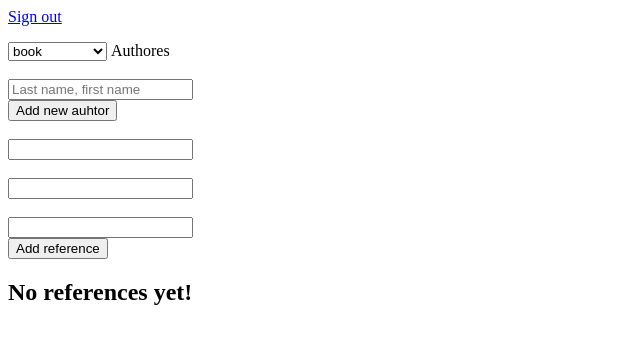
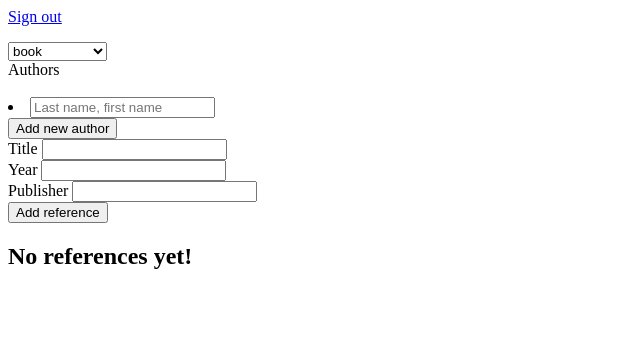
Before and after one commit to ThePushIT/PushBib, a Flask app: template src/templates/references.html in a window 1280 px wide. Shown: the top 344 px of the page, without its empty margins (0-640 px from the left). Run offline with Flask 3, Linux system fonts and the light colour scheme; the template is opened without the code that fills it: values that come from a table or form of the project are taken from there, others are empty.

Commit message:
Fix adding multiple authors

```diff
--- a/src/controllers/references_controller.py
+++ b/src/controllers/references_controller.py
@@ -48,25 +48,6 @@ def show_references():
     if user_id == 0:
         return redirect('/')
 
-   # bookForm = BookForm()
-   # articleForm = ArticleForm()
-   # inproceedingForm = InproceedingForm()
-
-   # if addNewReferenceForm.validate_on_submit():
-    #    ref_type = addNewReferenceForm.type.data
-    #    authors = addNewReferenceForm.authors.entries
-     #   author_list = []
-      #  for author in authors:
-       #     author_list.append(author)
-
-        #title = addNewReferenceForm.title.data
-        #year = addNewReferenceForm.year.data
-
-        #if ref_type == 'book':
-         #   publisher = addNewReferenceForm.publisher.data
-          #  if len(publisher) == 0:
-           #     print('publisher on none')
-
     books = reference_service.get_book_references(user_id)
     articles = reference_service.get_article_references(user_id)
     inproceedings = reference_service.get_inproceeding_references(user_id)
@@ -81,20 +62,16 @@ def add_book():
 
     print('tultiin bookin post metodin controllointiin')
     user_id = user_service.get_id()
-    #user_service.check_csrf(request.form["csrf_token"])
+    user_service.check_csrf(request.form["csrf_token"])
 
-    # TODO
-    # csrf token toimimaan
-    # authorien hakeminen toimimaan
+    authors = []
 
-    bookForm = BookForm()
+    f = request.form
+    for key in f.keys():
+        if 'author' in key:
+            authors.append(f.getlist(key)[0])
 
-    if bookForm.validate_on_submit():
-        print('bookissa validate on submittissa')
-        authors = bookForm.authors_book.entries
-        print(authors)
-
-    authors = request.form.get('authors_book')
+    print(authors)
     title = request.form.get('title')
     year = request.form.get('year')
     publisher = request.form.get('publisher')
@@ -107,9 +84,15 @@ def add_book():
 @ref_controller.route('/references/article/', methods=['POST'])
 def add_article():
     user_id = user_service.get_id()
-    #user_service.check_csrf(request.form["csrf_token"])
+    user_service.check_csrf(request.form["csrf_token"])
 
-    authors = request.form.get('authors_article')
+    authors = []
+
+    f = request.form
+    for key in f.keys():
+        if 'author' in key:
+            authors.append(f.get(key))
+
     title = request.form.get('title')
     journal = request.form.get('journal')
     year = request.form.get('year')
@@ -125,9 +108,14 @@ def add_article():
 @ref_controller.route('/references/inproceeding/', methods=['POST'])
 def add_inproceeding():
     user_id = user_service.get_id()
-    #user_service.check_csrf(request.form["csrf_token"])
+    user_service.check_csrf(request.form["csrf_token"])
 
-    authors = request.form.get('authors_inproceeding')
+    authors = []
+    f = request.form
+    for key in f.keys():
+        if 'author' in key:
+            authors.append(f.getlist(key)[0])
+
     title = request.form.get('title')
     year = request.form.get('year')
     booktitle = request.form.get('booktitle')
--- a/src/templates/references.html
+++ b/src/templates/references.html
@@ -3,8 +3,13 @@
 
 
   let handleAddAuthorField = function (e) {
-    clickedFrom = e.target.id
-    let allAuthorsFieldWrapper = document.getElementById('authors'.concat('_', clickedFrom));
+    regex = '^(.*?)\-'
+    console.log(e.target.id)
+    clickedFrom = e.target.id.match(regex)[1]
+    console.log(clickedFrom)
+    let allAuthorsFieldWrapper = document.getElementById(clickedFrom.concat('_authors_container'));
+      e.preventDefault()
+      console.log(allAuthorsFieldWrapper)
           let allAuthorsField = allAuthorsFieldWrapper.getElementsByTagName('input');
           if(allAuthorsField.length > 5) {
               alert('You can  have only six authors name');
@@ -16,7 +21,7 @@
           }
           let newFieldName = `authors-${Math.max(...authorInputIds) + 1}`;
           allAuthorsFieldWrapper.insertAdjacentHTML('beforeend',`
-          <li><label for="${newFieldName}">Author Name</label> <input id="${newFieldName}" name="${newFieldName}" type="text" value=""></li>
+          <li><input id="${newFieldName}" name="${newFieldName}" type="text" placeholder = "Last name, first name"></li>
           `);
 
   }
@@ -74,156 +79,28 @@ Your references
 
 
 <form method = 'POST' action = '/references/book/' id = 'book_form', style="display: inline;">
- <!--
-  jotenkin csrf token tähän mukaan
- -->
-  <label for = 'authors'>Authores</label><br>
+ <br>
+  <label for = 'authors'>Authors</label><br>
   <div id = 'book_authors_container'><br>
-    <input type = 'text', id = 'author-0' name = 'author-0' placeholder="Last name, first name"><br>
-    <button id = 'book-add-author-field' class = 'add-author-field'>Add new auhtor</button><br>
+    <li><input type = 'text', id = 'author-0' name = 'author-0' placeholder="Last name, first name" required><br></li>
   </div>
-  <label for = 'title'></label><br>
-  <input type = 'text', id = 'title' name = 'title'><br>
-  <label for = 'year'></label><br>
-  <input type = 'text', id = 'year', name = 'year'><br>
-  <label for = 'publisher'></label><br>
-  <input type = 'text' id = 'publisher', name = 'publisher'><br>
-
+  <button id = 'book-add-author-field' class = 'add-author-field'>Add new author</button><br>
+  <label for = 'title'>Title</label>
+  <input type = 'text', id = 'title' name = 'title' required><br>
+  <label for = 'year'>Year</label>
+  <input type = 'text', id = 'year', name = 'year' required><br>
+  <label for = 'publisher'>Publisher</label>
+  <input type = 'text' id = 'publisher', name = 'publisher' required><br>
+  <input type="hidden" name="csrf_token" value="{{ session.csrf_token }}">
 <button id = 'submit-form' type="submit">Add reference</button>
 </form>
 
-
-<!--
-<form method = 'POST' action = '/references/book/' id = 'book_form', style="display: inline;">
-  {{ book_form.csrf_token }}
-  <br>
-  {{ book_form.authors_book.label }}
-  {{ book_form.authors_book() }}
-  <button id = 'book' class = 'add-author-field' type="submit">Add new author</button>
-  <br>
-  {{book_form.title.label}}
-  {{ book_form.title() }}
-  <br>
-  {{book_form.year.label}}
-  {{ book_form.year() }}
-
-  <br>
-  {{book_form.publisher.label}}
-  {{book_form.publisher()}}
-  <br>
-
-<button id = 'submit-form' type="submit">Add reference</button>
-
-</form>
-
-<form method = 'POST' action = '/references/article/' id = 'article_form' style = 'display:none'>
-
-  {{ article_form.csrf_token }}
-  <br>
-  {{ article_form.authors_article.label }}
-  {{ article_form.authors_article() }}
-  <button id = 'article' class = 'add-author-field' type = 'submit'>Add new author</button>
-  <br>
-  {{article_form.title.label}}
-  {{ article_form.title() }}
-  <br>
-  {{article_form.year.label}}
-  {{ article_form.year() }}
-  <br>
-  {{article_form.journal.label}}
-  {{article_form.journal()}}
-  <br>
-  {{article_form.volume.label}}
-  {{article_form.volume()}}
-  <br>
-  {{article_form.pages.label}}
-  {{article_form.pages()}}
-  <br>
-
-  <button id = 'submit-form' type="submit">Add reference</button>
-</form>
-
-<form method = 'POST' action = 'references/inproceeding/' id = 'inproceeding_form' style = 'display: none;'>
-
-  {{ inproceeding_form.csrf_token }}
-  <br>
-  {{ inproceeding_form.authors_inproceeding.label }}
-  {{ inproceeding_form.authors_inproceeding() }}
-  <button id = 'inproceeding' class = 'add-author-field' type="submit">Add new author</button>
-  <br>
-  {{inproceeding_form.title.label}}
-  {{ inproceeding_form.title() }}
-  <br>
-  {{inproceeding_form.year.label}}
-  {{ inproceeding_form.year() }}
-  <br>
-  {{inproceeding_form.booktitle.label}}
-  {{inproceeding_form.booktitle()}}
-  <br>
-
-  <button id = 'submit-form' type="submit">Add reference</button>
-</form>
-
-
-
--->
-<!-- templates/index.html  -->
-<!--
-  <script type="text/javascript" src="https://ajax.googleapis.com/ajax/libs/jquery/1.9.1/jquery.min.js"></script>
-<script type="text/javascript" src="{{ url_for('static', filename='dropdown_forms.js') }}"></script>
-
--->
-
-
-<!--
-
-<link rel="stylesheet" type="text/css" href="{{ url_for('static', filename='style.css') }}">
-
-<div class="grid-container">
-  <div class="grid-child left">
-  <select class="div-toggle" data-target=".book-div,.article-div,.inproceeding-div">
-  <option value="book" data-show=".book">Book</option>
-  <option value="article" data-show=".article">Article</option>
-  <option value="inproceeding" data-show=".inproceeding">Inproceeding</option>
-  </select>
-<p></p>
-
-<div class="book-div">
-  <div class="book hide">
-    <form action="/references/book" method="post">
-        <label for="authors">Author</label>
-      <input type="text" class="form-control" name="authors" required>
-
-      <br>
-      <label for = 'add_name'>Author</label>
-      <div id = "add_name">
-        <input type="text" name="add_name[]" class="add_name">
+<form action="/references/article/" method="post" id = 'article_form' style="display:none">
+  <label for = 'authors'>Authors</label><br>
+  <div id = 'article_authors_container'><br>
+    <li><input type = 'text', id = 'author-0' name = 'author-0' placeholder="Last name, first name" required><br></li>
   </div>
-      <div class="controls">
-        <a href="#" id="add_more_fields"><i class="fa fa-plus"></i>Add More</a>
-        <a href="#" id="remove_fields"><i class="fa fa-plus"></i>Remove Field</a>
-
-      <label for="title">Title</label>
-      <input type="text" class="form-control" name="title" required>
-      <br>
-      <label for="year">Year</label>
-      <input type="text" class="form-control" name="year" required>
-      <br>
-      <label for="publisher">Publisher</label>
-      <input type="text" class="form-control" name="publisher" required>
-      <p></p>
-      <input type="hidden" name="csrf_token" value="{{ session.csrf_token }}">
-      <button type="submit" class="btn btn-outline-primary">Submit</button>
-    </form>
-  </div>
-</div>
-
-<div class="article-div">
-  <div class="article hide">
-    <form action="/references/article" method="post">
-      <label for="authors">Author(s)</label>
-      <input type="text" class="form-control" name="authors" required>
-      <br>
+  <button id = 'article-add-author-field' class = 'add-author-field'>Add new author</button><br>
   <label for="title">Title</label>
   <input type="text" class="form-control" name="title" required>
   <br>
@@ -240,17 +117,15 @@ Your references
   <input type="text" class="form-control" name="pages" required>
   <p></p>
   <input type="hidden" name="csrf_token" value="{{ session.csrf_token }}">
-      <button type="submit" class="btn btn-outline-primary">Submit</button>
+  <button type="submit" id = 'submit-form'>Add reference</button>
 </form>
+
+<form action="/references/inproceeding/" method="post" id = 'inproceeding_form' style = 'display:none'>
+  <label for="authors">Author</label>
+  <div id = 'inproceeding_authors_container'><br>
+    <li><input type = 'text', id = 'author-0' name = 'author-0' placeholder="Last name, first name" required><br></li>
   </div>
-</div>
-
-<div class="inproceeding-div">
-  <div class="inproceeding hide">
-    <form action="/references/inproceeding" method="post">
-      <label for="authors">Author(s)</label>
-      <input type="text" class="form-control" name="authors" required>
-      <br>
+  <button id = 'inproceeding-add-author-field' class = 'add-author-field'>Add new author</button><br>
   <label for="title">Title</label>
   <input type="text" class="form-control" name="title" required>
   <br>
@@ -261,13 +136,8 @@ Your references
   <input type="text" class="form-control" name="booktitle" required>
   <p></p>
   <input type="hidden" name="csrf_token" value="{{ session.csrf_token }}">
-      <button type="submit" class="btn btn-outline-primaddNewReferenceForm = AddNewReferenceForm()ary">Submit</button>
+  <button type="submit" id = 'submit-form'>Add reference</button>
 </form>
-  </div>
-</div>
-</div>
--->
-
 
 <div class="grid-child center">
 {% if books or articles or inproceedings %}
```
Also changed, not shown: src/services/reference_service.py (+14 -3 lines). Lines whose indentation alone changed are shown as unchanged.
